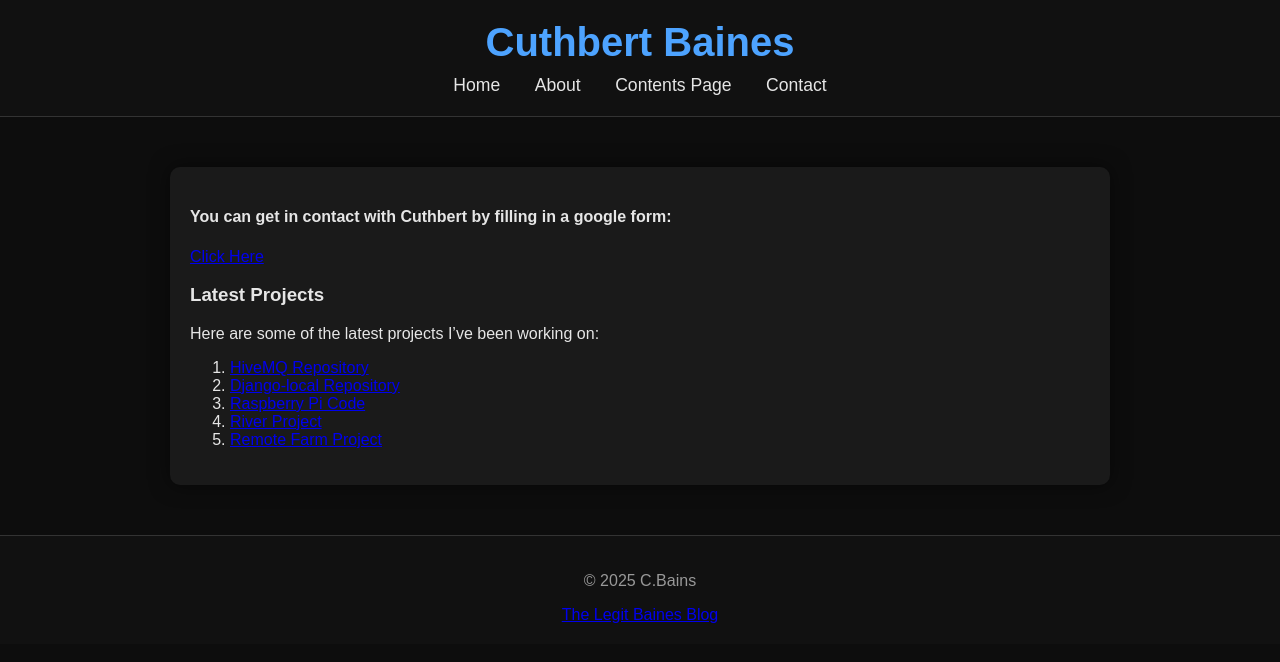
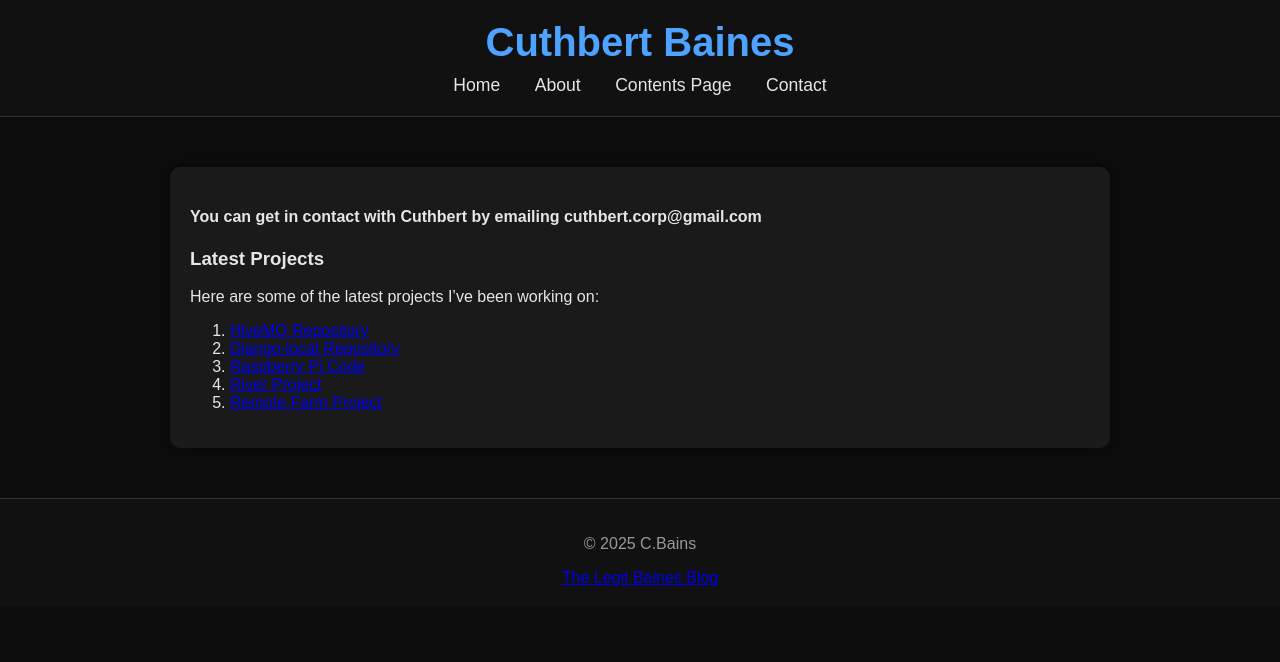
Before and after one commit to cuthbert86/cuthbert86.github.io, a Jekyll site: the page built from contact.md, in a window 1280 px wide. Shown: the top 662 px of the page. Built offline with Jekyll 4.4.1, drawn with Linux system fonts in a browser that asks for light colours.

Commit message:
Revise contact details and project links
Updated contact information and fixed project links.

```diff
--- a/contact.md
+++ b/contact.md
@@ -9,9 +9,7 @@
 
 
 
-#### You can get in contact with Cuthbert by filling in a google form:
-
- [Click Here]("https://forms.google/iB6uqUzn6bpiMD9BA")
+#### You can get in contact with Cuthbert by emailing cuthbert.corp@gmail.com
 
 
 ### Latest Projects
```
